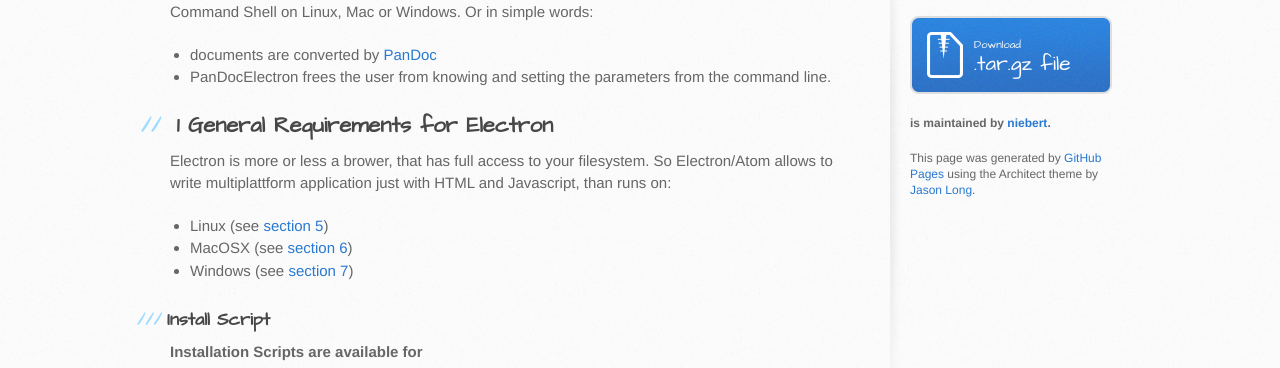
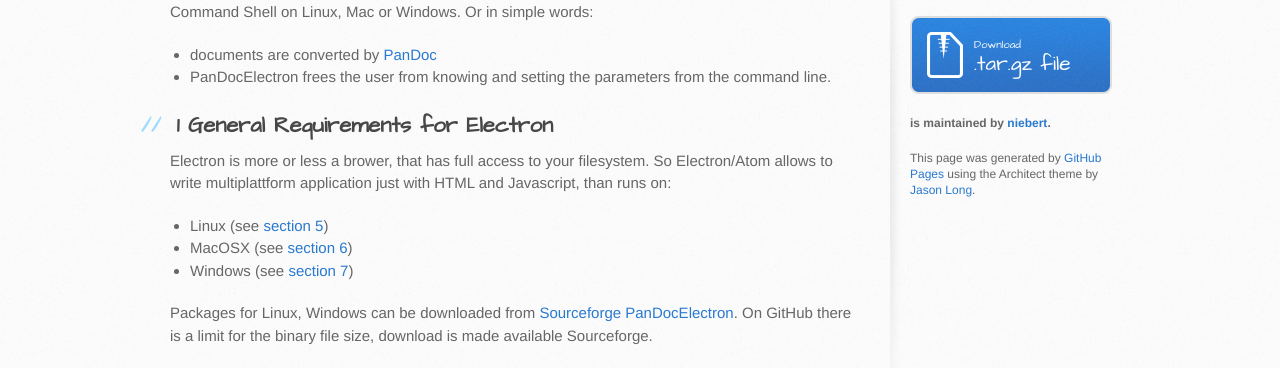
Before and after one commit to niebert/PanDocElectron, a plain HTML site: page index.html in a window 1280 px wide. Shown: the part 384-752 px from the top of the page. Drawn offline with Linux system fonts and the light colour scheme.

Commit message:
Link to Sourceforge added to gh-pages

```diff
--- a/index.html
+++ b/index.html
@@ -49,6 +49,10 @@
 <li>MacOSX (see <a href="#SEC6">section 6</a>) </li>
 <li>Windows (see <a href="#SEC7">section 7</a>)</li>
 </ul>
+
+Packages for Linux, Windows can be downloaded from <a href="https://sourceforge.net/projects/pandocelectron/files" target="_blank">Sourceforge PanDocElectron</a>.
+On GitHub there is a limit for the binary file size, download is made available Sourceforge.
+
 <h3>Install Script</h3>
 <b>Installation Scripts are available for </b>
 <ul>
```
